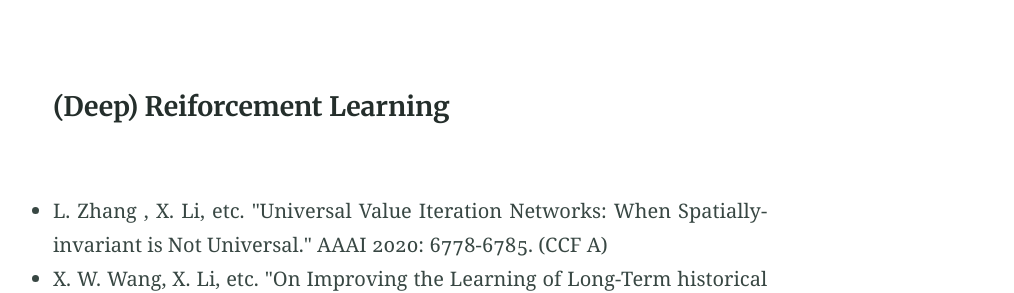
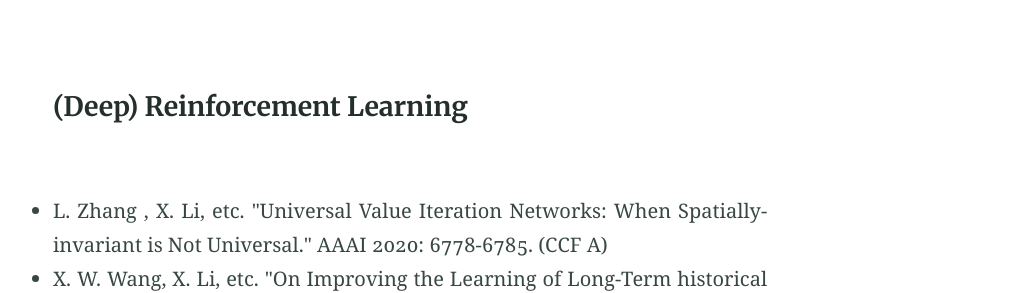
Before and after one commit to nengnengli/bit1029public.github.io, a Jekyll site: the page built from publications.md, in a window 1280 px wide and 900 px high. Shown: the part 155-448 px from the top of the window, without its empty margins (230-1244 px from the left). Built offline with Jekyll 4.4.1, drawn with Linux system fonts in a browser that asks for light colours.

Commit message:
Update publications.md

```diff
--- a/publications.md
+++ b/publications.md
@@ -6,7 +6,7 @@ collectionpage: pages
 
 <br>
 
-#### (Deep) Reiforcement Learning
+#### (Deep) Reinforcement Learning
 
 <br>
 
```
